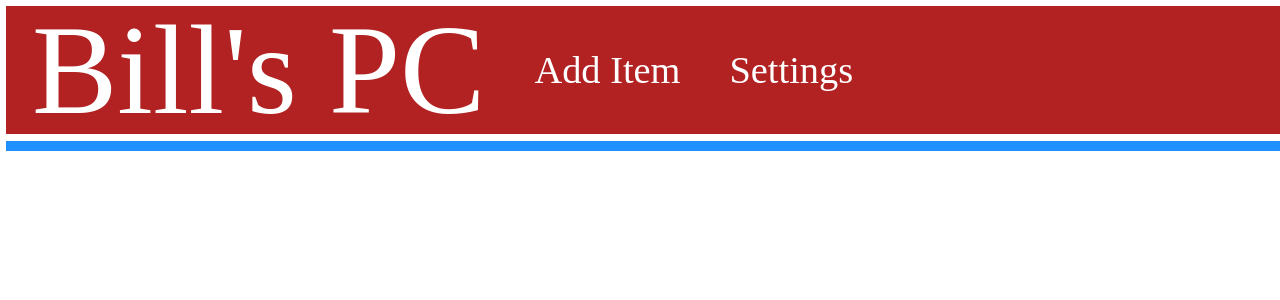
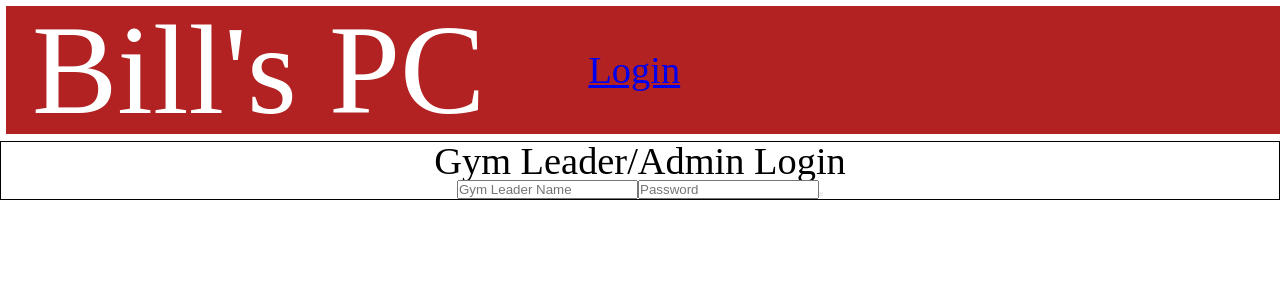
Before and after one commit to andrewskr90/bills-pc, a React (Create React App) app in the folder client/: page /gym-leader/home in a window 1280 px wide. Shown: the top 300 px of the page. Built offline with nearby package versions, Linux system fonts and the light colour scheme.

Commit message:
created admin login form, cleaned up app.js in order to think about specific user flows. Began admin login flow, in order to add sets, cards, and products to database

```diff
--- a/client/src/App.css
+++ b/client/src/App.css
@@ -61,8 +61,12 @@
     font-size: 10vw;
 }
 
+h2 {
+  font-size: 3vw;
+}
+
 header.home-nav-bar nav {
-  width: 35%;
+  width: 25%;
   display:flex;
   justify-content: space-evenly;
 }
@@ -90,3 +94,14 @@
   height: auto;
   border: solid dodgerblue 0.4vw;
 }
+
+.container {
+  display: flex;
+  flex-direction: column;
+  justify-content: center;
+  align-items: center;
+  height: auto;
+  width: 100%;
+  margin: auto;
+  border: black 1px solid;
+}
--- a/client/src/App.js
+++ b/client/src/App.js
@@ -1,46 +1,22 @@
 import React, { useState } from 'react';
-import Search from './components/Search';
-import MyCollection from './components/MyCollection';
-import { BrowserRouter as Router, Route, Link, Switch } from 'react-router-dom';
+import { BrowserRouter as Router, Route } from 'react-router-dom';
+
+import PrivateRoute from './components/PrivateRoute';
+import AdminLogin from './components/AdminLogin';
+import HomeNavBar from './components/HomeNavBar';
+
 import './App.css';
-import RipForm from './components/RipForm';
-import PurchaseForm from './components/PurchaseForm';
-import SearchedCardPage from './components/SearchedCardPage';
-import HomeNavBar from './HomeNavBar';
 
 function App() {
+  const [user, setUser] = useState(false);
 
   return (
     <>
       <Router>
-        <HomeNavBar />
-        <MyCollection />
+        <HomeNavBar path='/' user={user} />
+        <Route path='/gym-leader' component={AdminLogin}/>
+        <PrivateRoute path='/home' component={HomeNavBar} user={user} />
       </Router>
-      {/* <header style={{display:'flex'}}>
-        <p>Pokemon Card App</p>
-        <nav style={{display:'flex', alignItems:'center', padding:'0 5vw 0 5vw'}}>
-          <a href='/search'>Search Cards</a>
-          <a href='/collection'>Collection</a>
-        </nav>
-      </header> */}
-      {/* <RipForm/> */}
-      {/* <PurchaseForm /> */}
-      {/* <Router>
-      <Switch> */}
-      {/* <Route path='/searchCard'>
-        <SearchedCardPage/>
-      </Route>
-      <Route path='/collection'>
-        <MyCollection myCollectionArray={myCollectionArray} />
-      </Route>
-      <Route path='/search'>
-        <Search myCollectionArray={myCollectionArray} setMyCollectionArray={setMyCollectionArray} />
-      </Route>
-      <Route path='/'>
-        <Search myCollectionArray={myCollectionArray} setMyCollectionArray={setMyCollectionArray} />
-      </Route> */}
-      {/* </Switch>
-      </Router> */}
     </>
   );
 }
--- a/client/src/HomeNavBar.js
+++ /dev/null
@@ -1,26 +0,0 @@
-import React from 'react';
-import { useHistory } from 'react-router-dom';
-
-const HomeNavBar = () => {
-  const history = useHistory();
-  const clickBillsPC = () => {
-    history.push('/my-collection')
-
-
-    }
-    return (
-        <header class='home-nav-bar'>
-          <h1
-            onClick={clickBillsPC}
-          >
-            Bill's PC
-          </h1>
-          <nav>
-            <a>Add Item</a>
-            <a>Settings</a>
-          </nav>
-        </header>
-    )
-}
-
-export default HomeNavBar;
--- /dev/null
+++ b/client/src/components/AdminLogin.js
@@ -0,0 +1,46 @@
+import React, { useState } from 'react';
+
+const initialFormValues = {
+    user_name: '',
+    user_password: ''
+}
+
+const AdminLogin = (props) => {
+
+    const { user } = props
+    const [formValues, setFormValues] = useState(initialFormValues)
+
+    const updateFormValues = (e) => {
+        console.log(e.target)
+        setFormValues({
+            ...formValues,
+            [e.target.name]: e.target.value
+        })
+        console.log(formValues)
+    }
+
+    return (<>
+        <div class='container'>
+            <h2>Gym Leader/Admin Login</h2>
+            <form>
+                <input
+                    placeholder='Gym Leader Name'
+                    name='user_name'
+                    value={formValues.user_name}
+                    type='string'
+                    onChange={updateFormValues}
+                />
+                <input
+                    placeholder='Password'
+                    name='user_password'
+                    value={formValues.user_password}
+                    type='password'
+                    onChange={updateFormValues}
+                />
+                <button/>
+            </form>
+        </div>
+    </>)
+}
+
+export default AdminLogin;
--- /dev/null
+++ b/client/src/components/HomeNavBar.js
@@ -0,0 +1,25 @@
+import React from 'react';
+import { useHistory } from 'react-router-dom';
+
+const HomeNavBar = (props) => {
+  const { user } = props;
+  const history = useHistory();
+  const clickBillsPC = () => {
+    history.push('/my-collection')
+  }
+
+    return (
+      <header class='home-nav-bar'>
+        <h1
+          onClick={clickBillsPC}
+        >
+          Bill's PC
+        </h1>
+        <nav>
+          {user ? <a href='logout'>Logout</a> : <a href='login'>Login</a>}
+        </nav>
+      </header>
+    )
+}
+
+export default HomeNavBar;
--- /dev/null
+++ b/client/src/components/PrivateRoute.js
@@ -0,0 +1,14 @@
+import React from 'react';
+import { Route, Redirect } from 'react-router-dom';
+
+const PrivateRoute = ({component:Component, ...rest})=> {
+    return <Route {...rest} render={(props)=> {
+        if (localStorage.getItem("token")) {
+            return <Component {...props}/>
+        } else {
+            return <Redirect to="/"/>
+        }
+    }}/>
+}
+
+export default PrivateRoute;
--- a/client/src/components/Search.js
+++ b/client/src/components/Search.js
@@ -36,6 +36,7 @@
         formValues.setName ? (
             axios.get(`https://api.pokemontcg.io/v2/cards${queryKeySetId}${formValues.setName}`)
                 .then(res=>{
+                    console.log(res)
                     const result = res.data.data.filter(obj => obj.name.includes(formValues.pokemonName.charAt(0).toUpperCase()) )
                     setCardArray(result)
                 })
```
